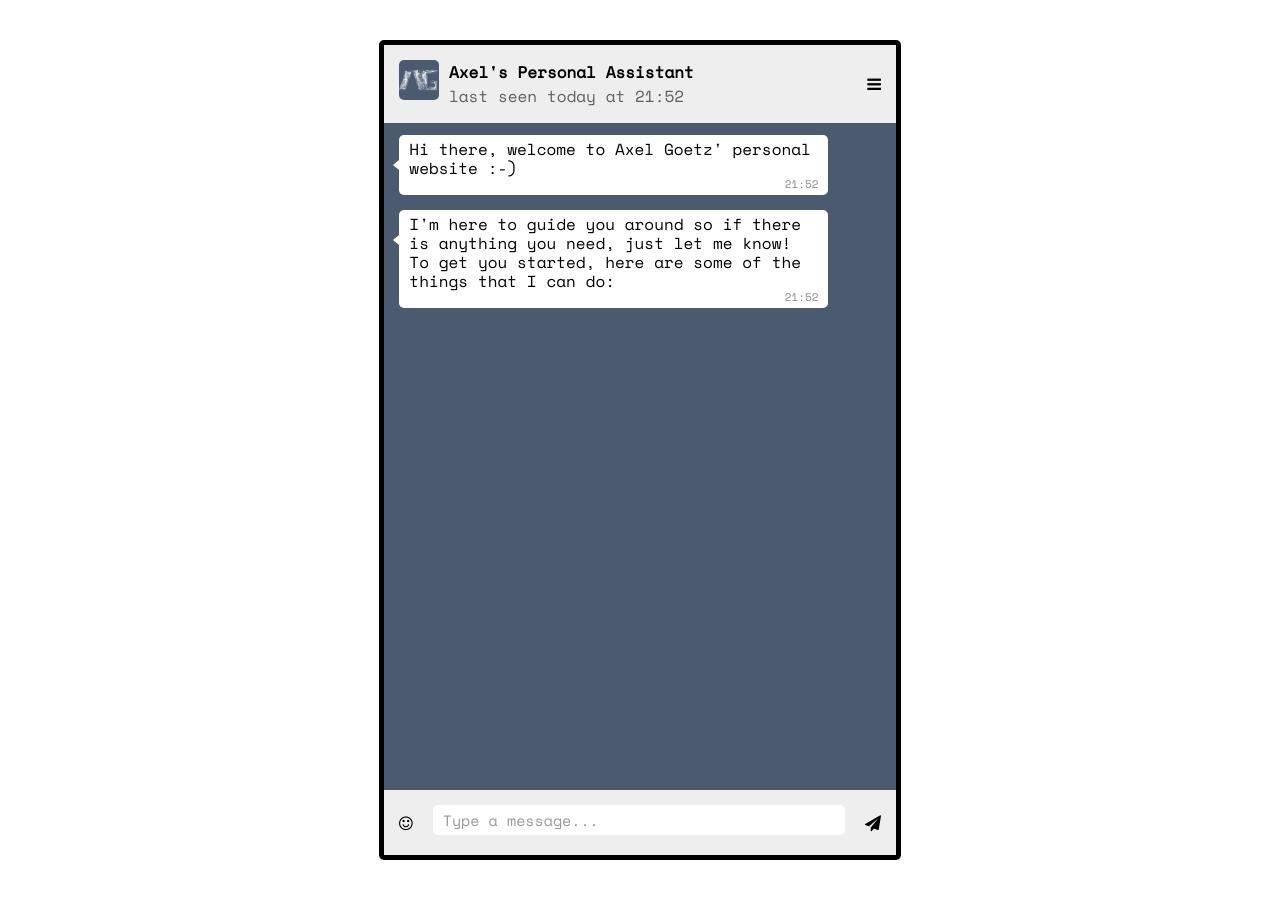
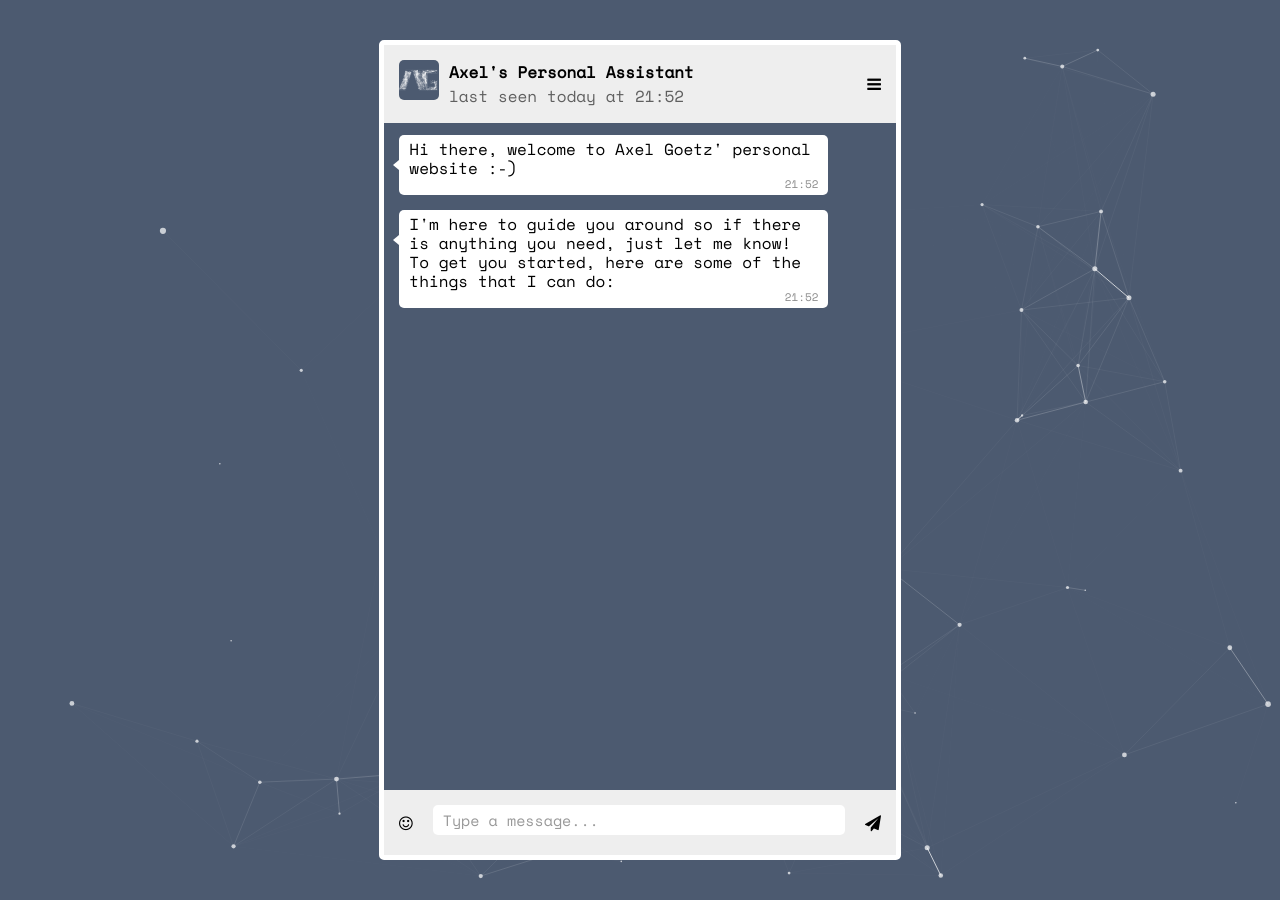
Before and after one commit to AxelGoetz/axelgoetz.github.io, a Jekyll site: the page built from index.html, in a window 1280 px wide. Built offline with Jekyll 4.4.1, drawn with Linux system fonts in a browser that asks for light colours.

Commit message:
Changed background

```diff
--- a/_includes/chat.html
+++ b/_includes/chat.html
@@ -26,3 +26,8 @@
     </div>
   </div>
 </div>
+<canvas id="canvas"></canvas>
+
+
+<script type="text/javascript" src="{{ "/assets/js/gravity.min.js" | prepend: site.baseurl }}"></script>
+<script type="text/javascript" src="{{ "/assets/js/main.js" | prepend: site.baseurl }}"></script>
--- a/_layouts/default.html
+++ b/_layouts/default.html
@@ -6,11 +6,7 @@
     <meta name="viewport" content="width=device-width, initial-scale=1">
 
     <title>
-      {% if page.title and page.title != "Home" %}
-        {{ page.title }}
-      {% else %}
-        {{ site.title }}
-      {% endif %}
+      {{ site.title }}
     </title>
 
     <meta name="author" content="{{ site.author }}">
@@ -29,6 +25,4 @@
      <!-- {% include footer.html %} -->
   </body>
 
-  <script type="text/javascript" src="{{ "/assets/js/main.js" | prepend: site.baseurl }}"></script>
-
 </html>
--- a/assets/css/main.css
+++ b/assets/css/main.css
@@ -11,6 +11,7 @@ html, body {
   margin: 0;
   padding: 0;
   font-family: 'Space Mono', monospace;
+  overflow: hidden;
 }
 
 .content {
@@ -37,7 +38,7 @@ html, body {
     left:0; right:0;
     top:0; bottom:0;
 
-    border: 5px solid black;
+    border: 5px solid white;
     border-radius: 5px;
 
     margin: auto;
@@ -52,7 +53,7 @@ html, body {
     left:0; right:0;
     top:0; bottom:0;
 
-    border: 5px solid black;
+    border: 5px solid white;
     border-radius: 5px;
 
     margin: auto;
@@ -68,7 +69,7 @@ html, body {
     left:0; right:0;
     top:0; bottom:0;
 
-    border: 5px solid black;
+    border: 5px solid white;
     border-radius: 5px;
 
     margin: auto;
@@ -83,7 +84,7 @@ html, body {
     left:0; right:0;
     top:0; bottom:0;
 
-    border: 5px solid black;
+    border: 5px solid white;
     border-radius: 5px;
 
     margin: auto;
@@ -373,3 +374,9 @@ html, body {
     background-color: #bbb;
 	}
 }
+
+/* Gravity */
+
+#canvas {
+  background-color: #4c5a70;
+}
--- a/assets/js/main.js
+++ b/assets/js/main.js
@@ -3,12 +3,13 @@ var message = "";
 var chatContainer = document.getElementById('chat-container');
 var ACCESSTOKEN = 'e3fa11a3a2e34cdd91dc67dc7a947e56';
 
-init();
+initChat();
 
-function init() {
+function initChat() {
   initInput();
   initButtons();
   initLastSeen();
+  initGravity();
   beginConversation();
 }
 
@@ -47,6 +48,11 @@ function initLastSeen() {
   document.getElementById('last-seen').innerHTML = text;
 
   setTimeout(initLastSeen, 10000);
+}
+
+function initGravity() {
+  init("canvas", size = [window.innerWidth, window.innerHeight], amountOfObjects = 75,
+  g = 0.2, slowDown = 25.0, resize = true);
 }
 
 function checkVisibilityPlaceHolder() {
```
Also changed, not shown: assets/js/gravity.min.js (added).
